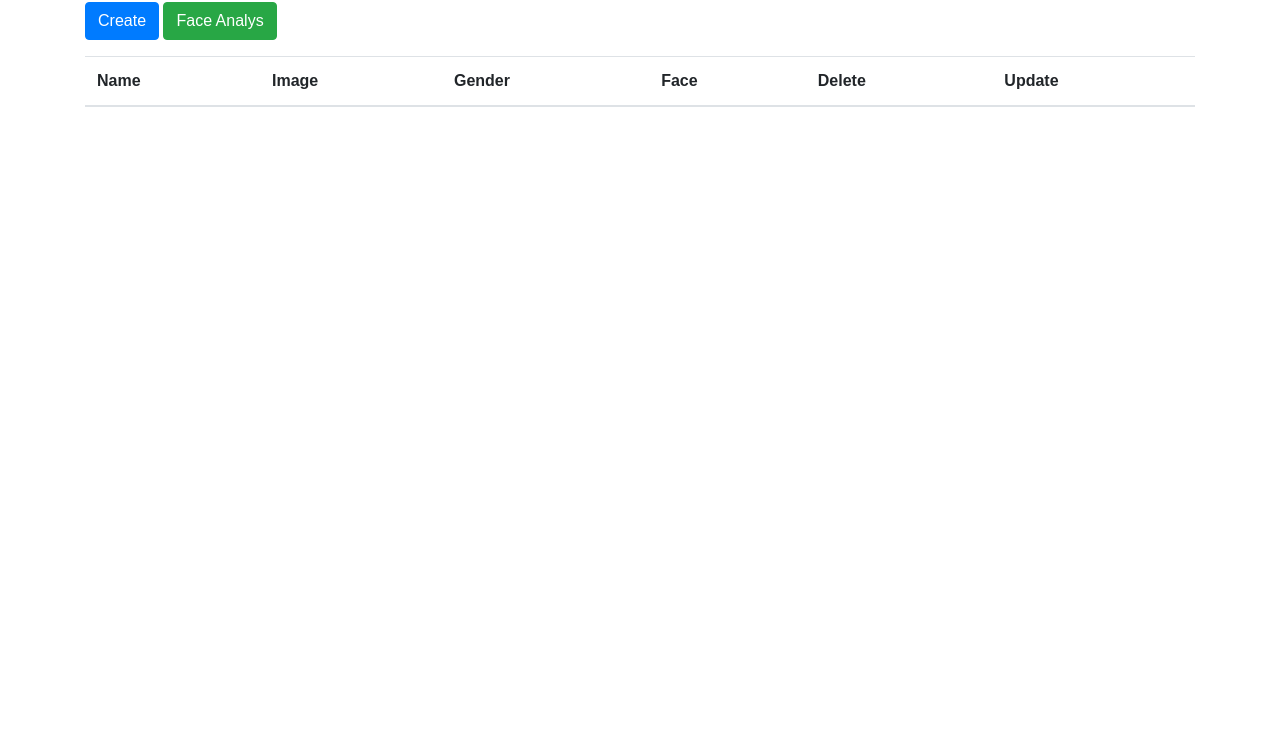
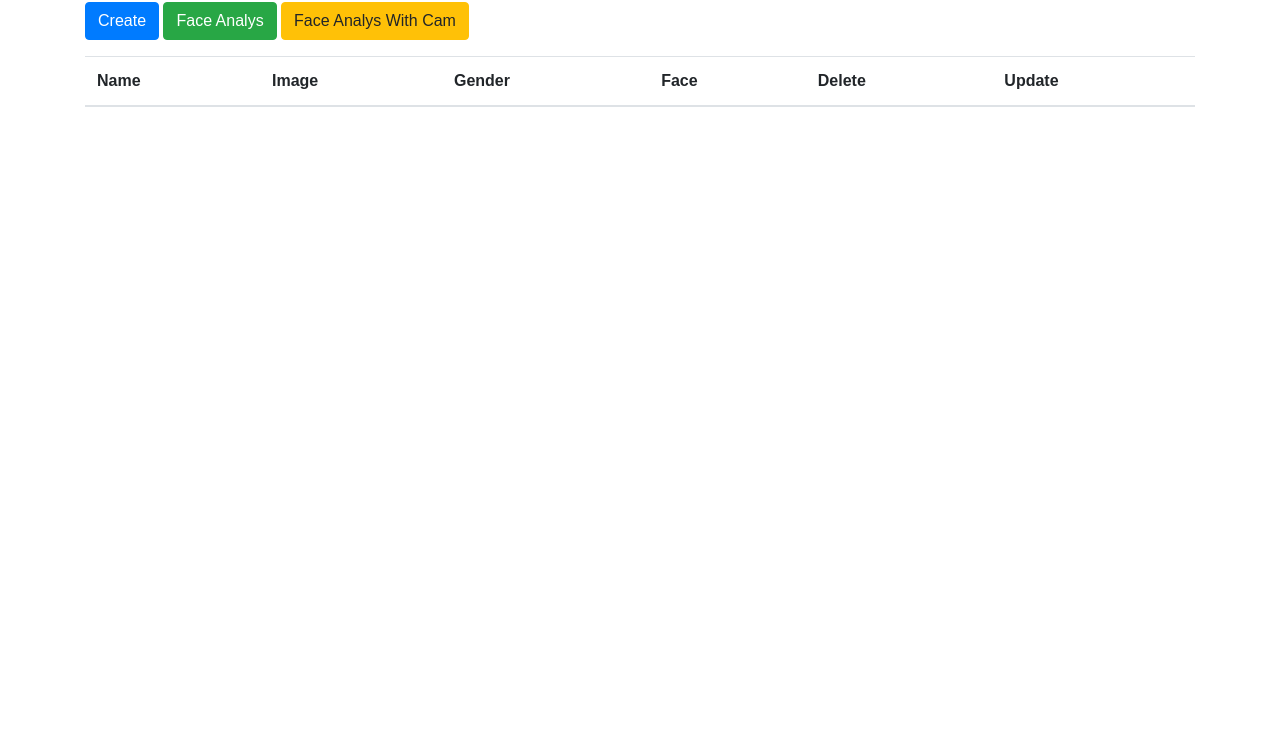
Before and after one commit to VIRTUKA-BangkitAcademy/db-frame, a plain HTML site: page index.html in a window 1280 px wide. Shown: the part 68-800 px from the top of the page. Drawn offline with nearby package versions, Linux system fonts and the light colour scheme; no server answers; a web font is replaced by a local one.

Commit message:
coba with webcam

```diff
--- a/index.html
+++ b/index.html
@@ -25,6 +25,7 @@
 
         <a class="btn btn-primary" href="create.html">Create</a>
         <a class="btn btn-success" href="face.html">Face Analys</a>
+        <a class="btn btn-warning" href="test.html">Face Analys With Cam</a>
         <table class="table mt-3">
             <thead>
                 <tr>
```
